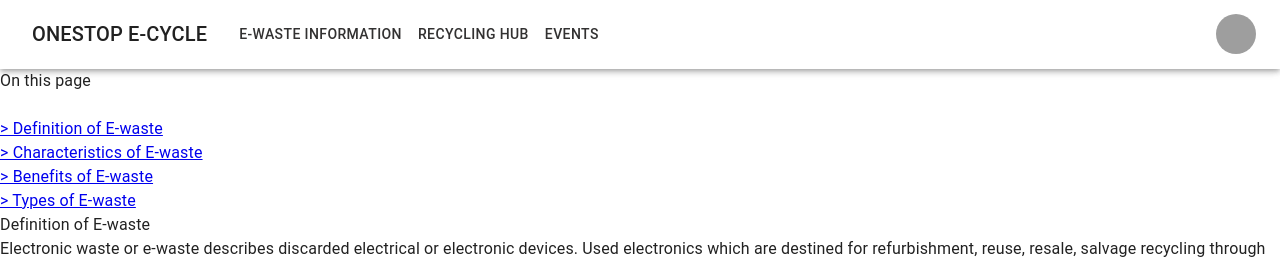
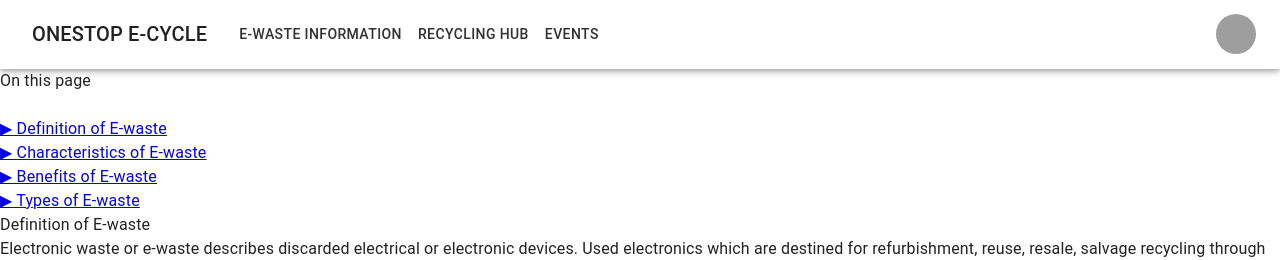
Before and after one commit to thanhvd1403/recycling-web-app, a Next.js app: page /info_page in a window 1280 px wide. Shown: the top 260 px of the page. Built offline with nearby package versions, Linux system fonts and the light colour scheme; grey boxes are pictures that could not be loaded.

Commit message:
Update info_page.js

```diff
--- a/pages/info_page.js
+++ b/pages/info_page.js
@@ -22,17 +22,19 @@
 <div class="flex">
 
 <div class="flex-none w-72 text-left pl-10 pr-5 py-20 rounded-full border-3 border-yellow-600 fixed">
-On this page
-<br></br>
+    <div class="pr-20 text-center">
+      On this page
+    </div>
+
 
 <br></br>
-<a href="#DoE">> Definition of E-waste</a>
+<a href="#DoE">▶ Definition of E-waste</a>
 <br></br>
-<a href="#CoE">> Characteristics of E-waste</a>
+<a href="#CoE">▶ Characteristics of E-waste</a>
 <br></br>
-<a href="#BoE">> Benefits of E-waste</a>
+<a href="#BoE">▶ Benefits of E-waste</a>
 <br></br>
-<a href="#ToE">> Types of E-waste</a>
+<a href="#ToE">▶ Types of E-waste</a>
 <br></br>
 
 </div>
```
